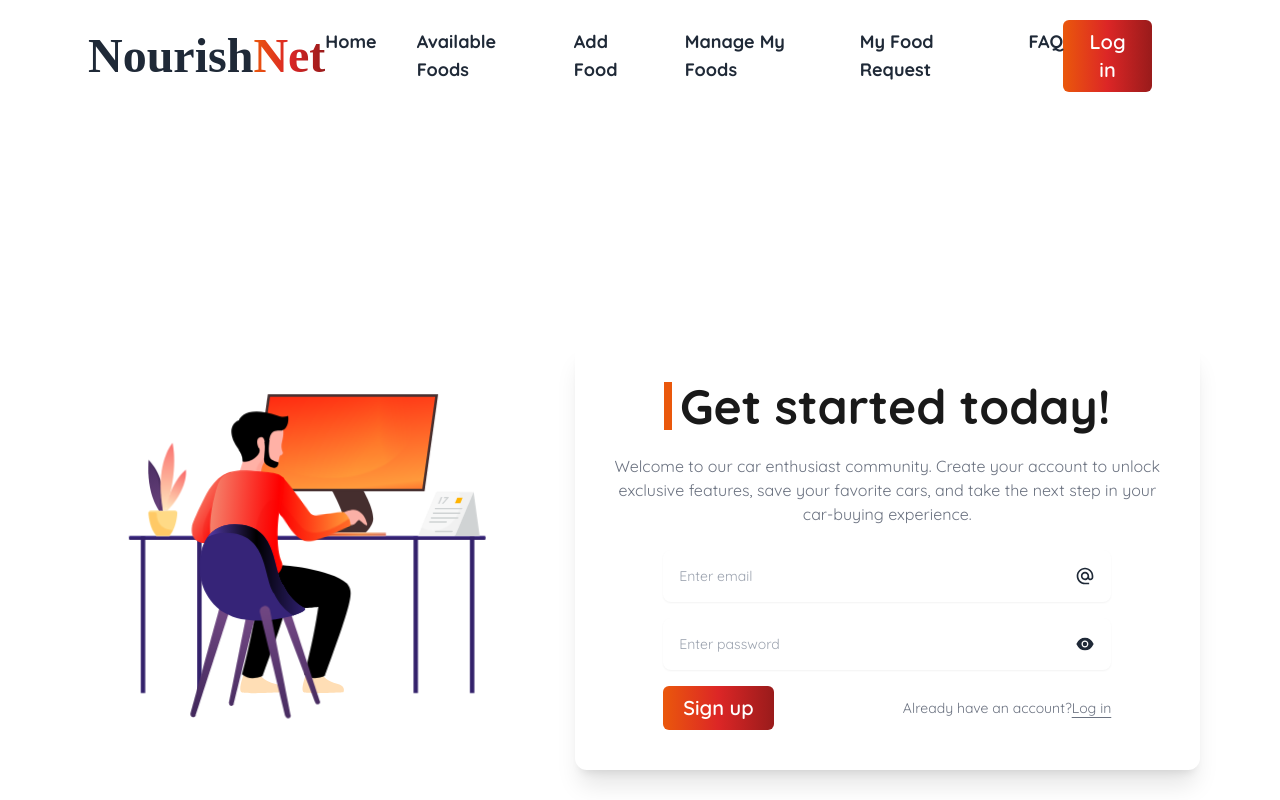
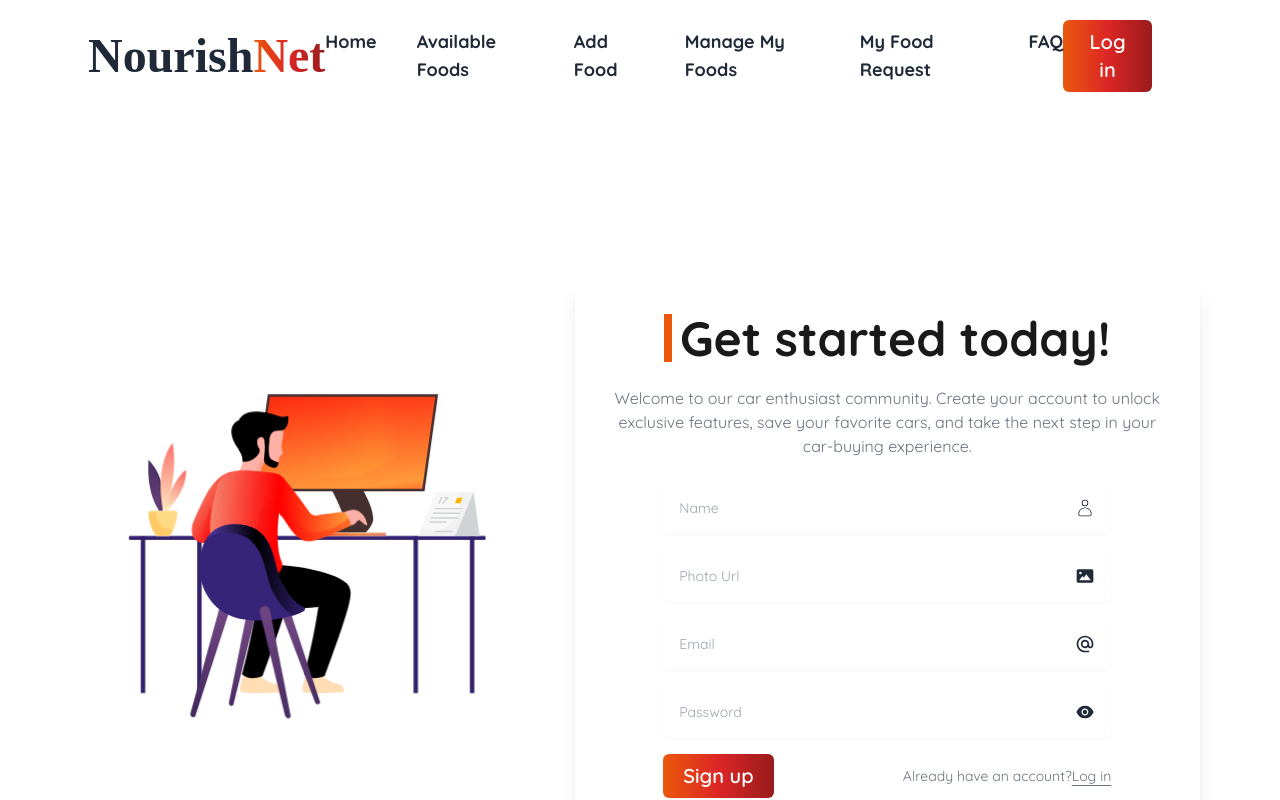
Before and after one commit to IshakQuresheeAkib/nourish-net, a React (Vite) app: page /signup in a window 1280 px wide. Shown: the top 800 px of the page. Built offline with nearby package versions, Linux system fonts and the light colour scheme; a web font is replaced by a local one.

Commit message:
applied lottie animation in sign up page

```diff
--- a/src/pages/Login/Login.jsx
+++ b/src/pages/Login/Login.jsx
@@ -65,7 +65,7 @@ const Login = () => {
                     <h1 className='text-center'>or</h1>
                     <hr className='w-20 text-darkRed mt-px ml-2'/>
                 </div>
-                <form  className="mx-auto mb-0 mt-9 max-w-md space-y-4">
+                <form  className="mx-auto mb-0 mt-3 max-w-md space-y-4">
                     <div>
                         <label className="sr-only">Email</label>
                         <div className="relative">
--- a/src/pages/Signup/Signup.jsx
+++ b/src/pages/Signup/Signup.jsx
@@ -1,5 +1,7 @@
 import { MdAlternateEmail } from 'react-icons/md';
 import { AiFillEye } from 'react-icons/ai';
+import { CiUser } from 'react-icons/ci';
+import { BiSolidImage } from 'react-icons/bi';
 import { Link } from 'react-router-dom';
 // import useAuth from '../../hook/useAuth';
 import { enqueueSnackbar } from 'notistack';
@@ -48,13 +50,41 @@ const Signup = () => {
                 </div>
                 <form  className="mx-auto mb-0 mt-6 max-w-md space-y-4">
                     <div>
+                        <label className="sr-only">Name</label>
+                        <div className="relative">
+                            <input
+                                type="text"
+                                name='name'
+                                className="w-full rounded-lg border-gray-200 p-4 pe-12 text-sm shadow-sm"
+                                placeholder="Name"
+                            />
+                            <span className="absolute inset-y-0 text-xl end-0 grid place-content-center px-4">
+                                <CiUser/>
+                            </span>
+                        </div>
+                    </div>
+                    <div>
+                        <label className="sr-only">Photo Url</label>
+                        <div className="relative">
+                            <input
+                                type="text"
+                                name='photo'
+                                className="w-full rounded-lg border-gray-200 p-4 pe-12 text-sm shadow-sm"
+                                placeholder="Photo Url"
+                            />
+                            <span className="absolute inset-y-0 text-xl end-0 grid place-content-center px-4">
+                                <BiSolidImage></BiSolidImage>
+                            </span>
+                        </div>
+                    </div>
+                    <div>
                         <label className="sr-only">Email</label>
                         <div className="relative">
                             <input
                                 type="email"
                                 name='email'
                                 className="w-full rounded-lg border-gray-200 p-4 pe-12 text-sm shadow-sm"
-                                placeholder="Enter email"
+                                placeholder="Email"
                             />
                             <span className="absolute inset-y-0 text-xl end-0 grid place-content-center px-4">
                                 <MdAlternateEmail></MdAlternateEmail>
@@ -68,7 +98,7 @@ const Signup = () => {
                                 type="password"
                                 name="password"
                                 className="w-full rounded-lg border-gray-200 p-4 pe-12 text-sm shadow-sm"
-                                placeholder="Enter password"
+                                placeholder="Password"
                             />
                             <span className="absolute text-xl inset-y-0 end-0 grid place-content-center px-4">
                                 <AiFillEye></AiFillEye>
```
